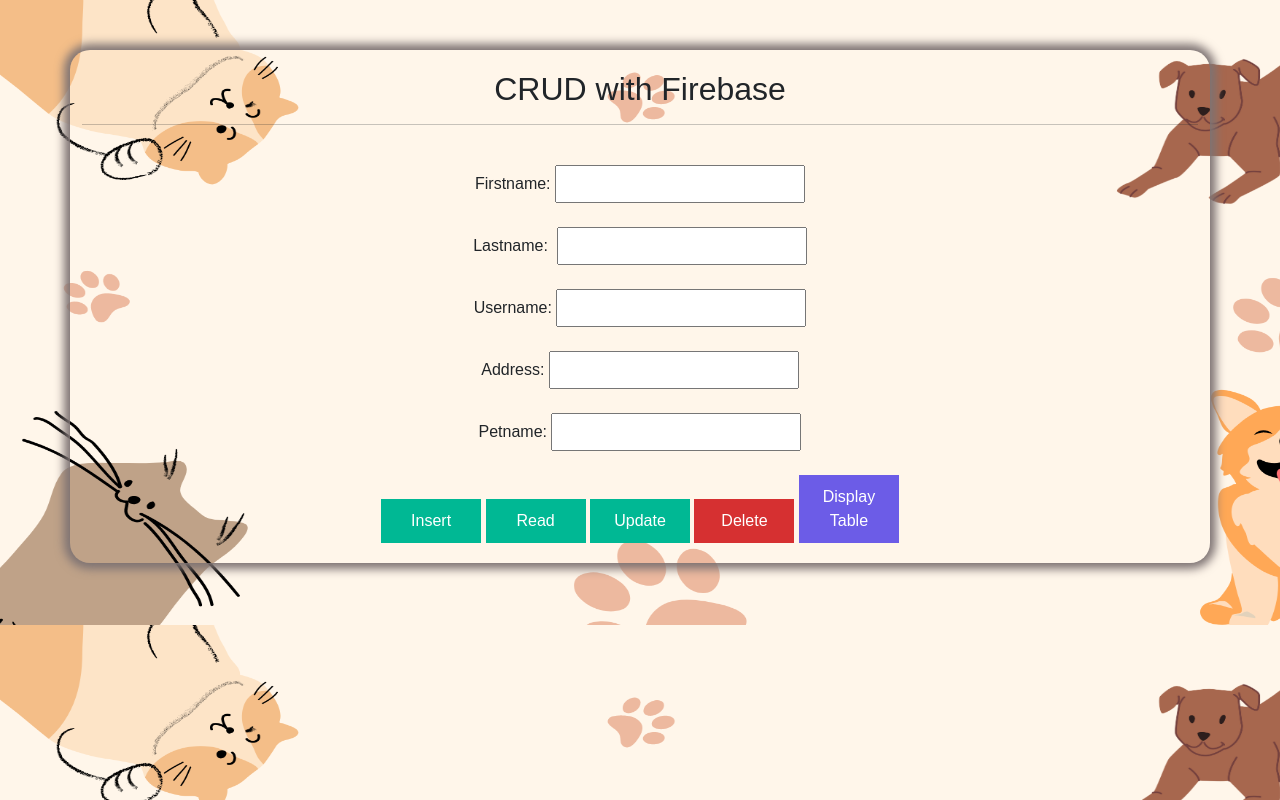
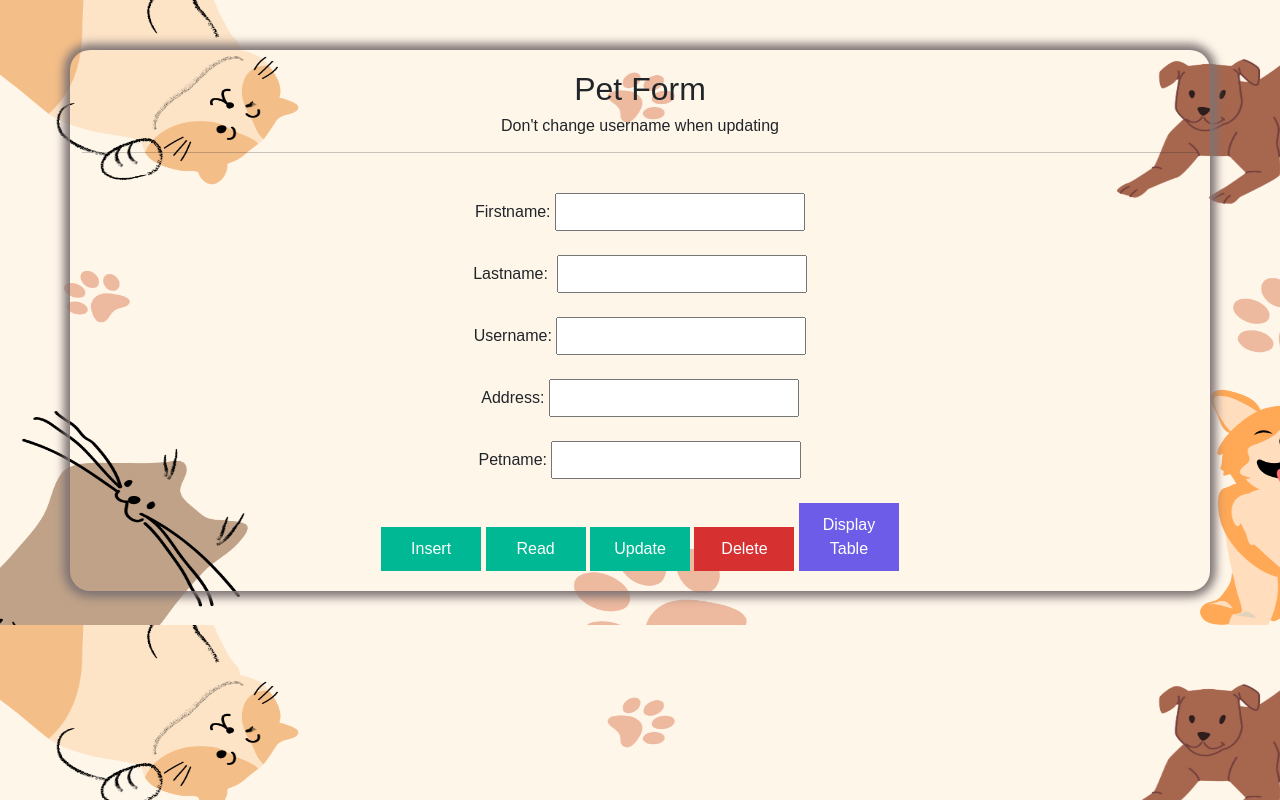
Before and after one commit to ebmedina/firebase, a plain HTML site: page index.html in a window 1280 px wide. Drawn offline with nearby package versions, Linux system fonts and the light colour scheme.

Commit message:
Update index.html

```diff
--- a/index.html
+++ b/index.html
@@ -4,14 +4,15 @@
     <meta charset="UTF-8" />
     <meta http-equiv="X-UA-Compatible" content="IE=edge" />
     <meta name="viewport" content="width=device-width, initial-scale=1.0" />
-    <title>CRUD with Firebase</title>
+    <title>Pet Form</title>
     <link rel="stylesheet" href="style.css" />
     <link href="https://cdn.jsdelivr.net/npm/bootstrap@5.0.2/dist/css/bootstrap.min.css" rel="stylesheet"/>
   </head>
   <body>
 
     <div class="container">
-      <h2>CRUD with Firebase</h2>
+      <h2>Pet Form</h2>
+      <h6>Don't change username when updating</h6>
       <hr />
       <br />
 
```
